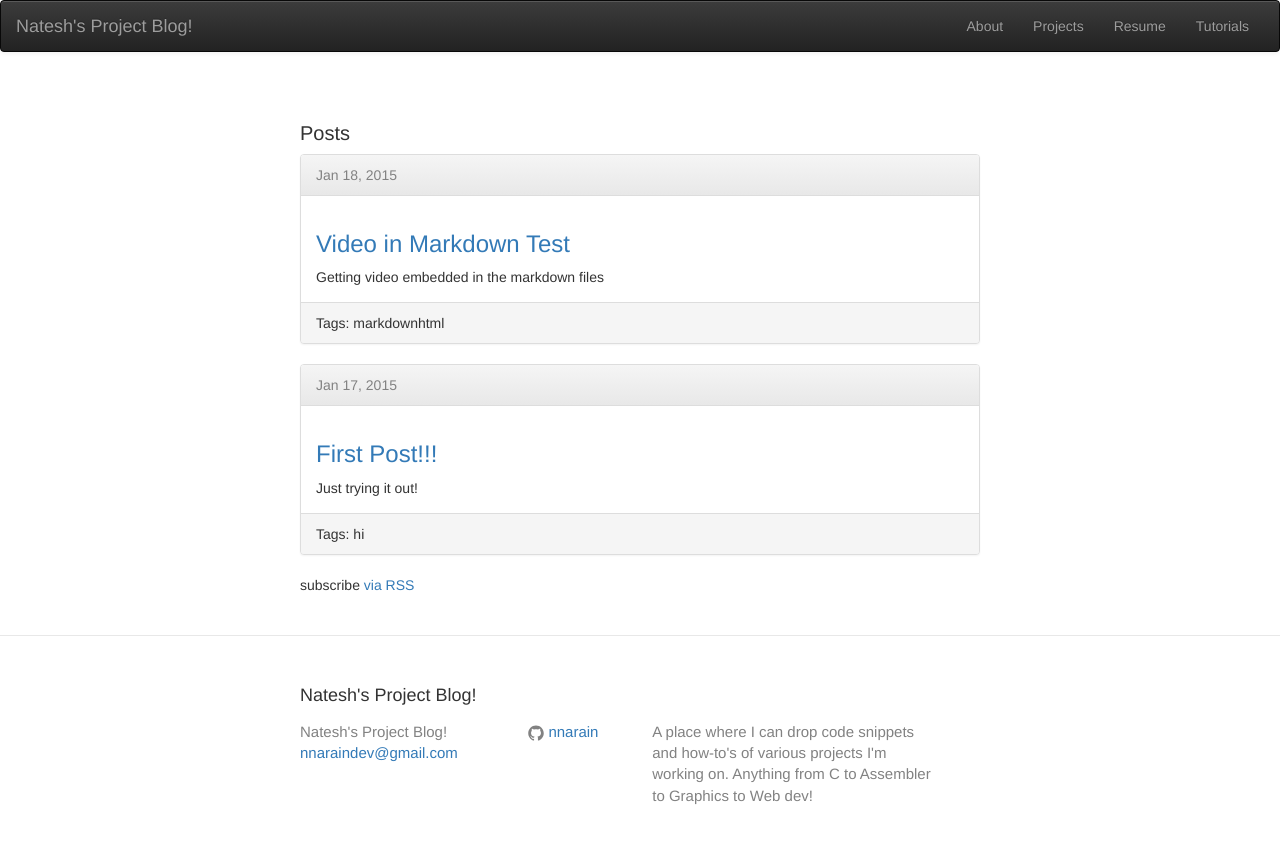
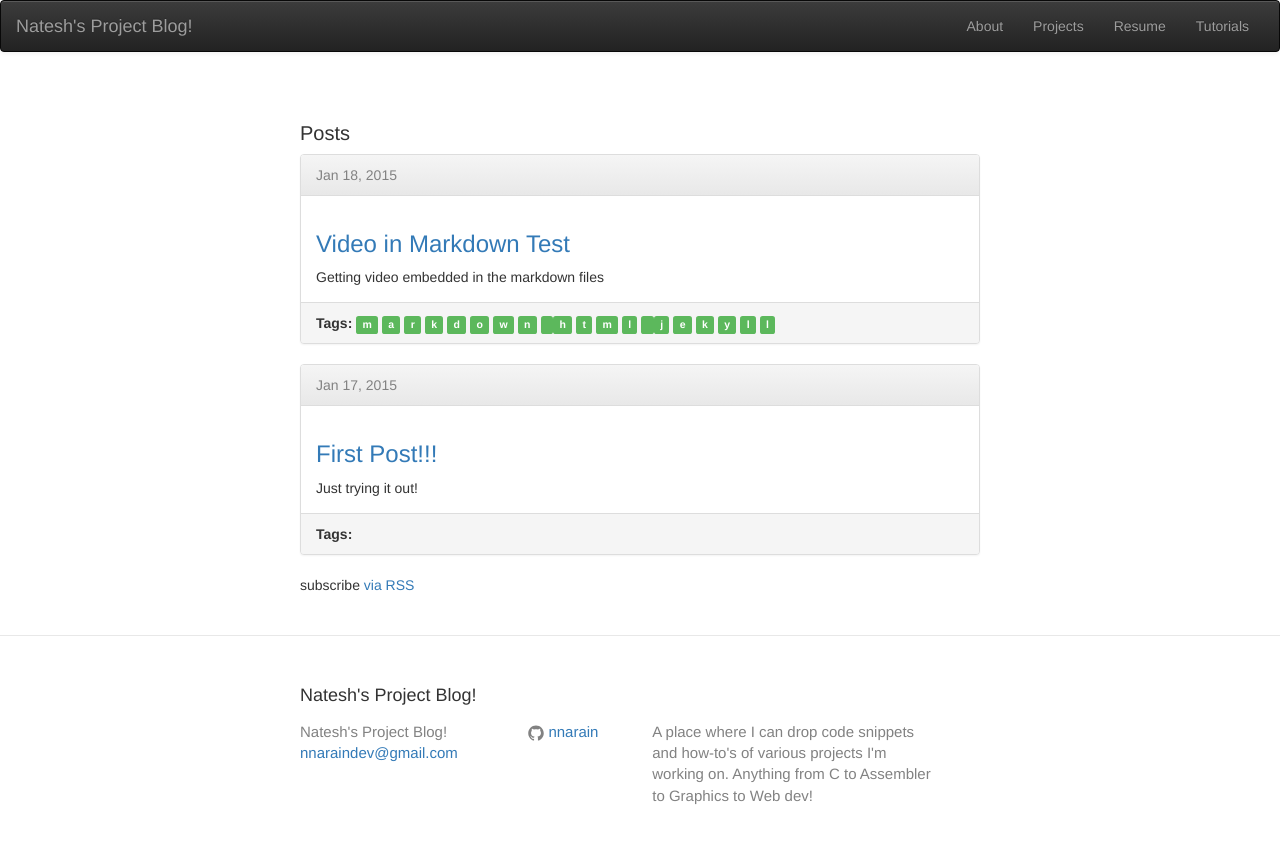
Before and after one commit to nnarain/nnarain.github.io, a Jekyll site: the page built from index.html, in a window 1280 px wide. Shown: the top 844 px of the page. Built offline with Jekyll 4.4.1, drawn with Linux system fonts in a browser that asks for light colours.

Commit message:
used bootstrap labels on tags and add custom css file for future styling

```diff
--- a/_includes/head.html
+++ b/_includes/head.html
@@ -18,4 +18,8 @@
   <link rel="stylesheet" type="text/css" href="/css/bootstrap-theme.min.css">
   <script type="text/javascript" src="/js/bootstrap.min.js"></script>
 
+  <!-- Custom CSS -->
+  <link rel="stylesheet" type="text/css" href="/css/custom.css">
+
+
 </head>
--- a/_posts/2015-1-17-First Post!!!.md
+++ b/_posts/2015-1-17-First Post!!!.md
@@ -2,7 +2,7 @@
 layout: post
 title: First Post!!!
 description: Just trying it out!
-tags: hi
+tag:
 ---
 
 Wow it really worked!!!
--- /dev/null
+++ b/css/custom.css
@@ -0,0 +1,5 @@
+
+.tag
+{
+	color: green;
+}
--- a/index.html
+++ b/index.html
@@ -15,9 +15,12 @@
         {{post.description}}
       </div>
       <div class="panel-footer">
-        Tags:
-        {% if post.tags %}
-          {{ post.tags }}
+        <b>Tags:</b>
+        {% if post.tag %}
+          {% assign ts = post.tag | split:&nbsp %}
+          {% for t in ts %}
+            <span class="label label-success">{{t}}</span>
+          {% endfor %}
         {% endif %}
       </div>
 
```
Also changed, not shown: _posts/2015-1-18-Video Test.md (+1 -1 lines).
